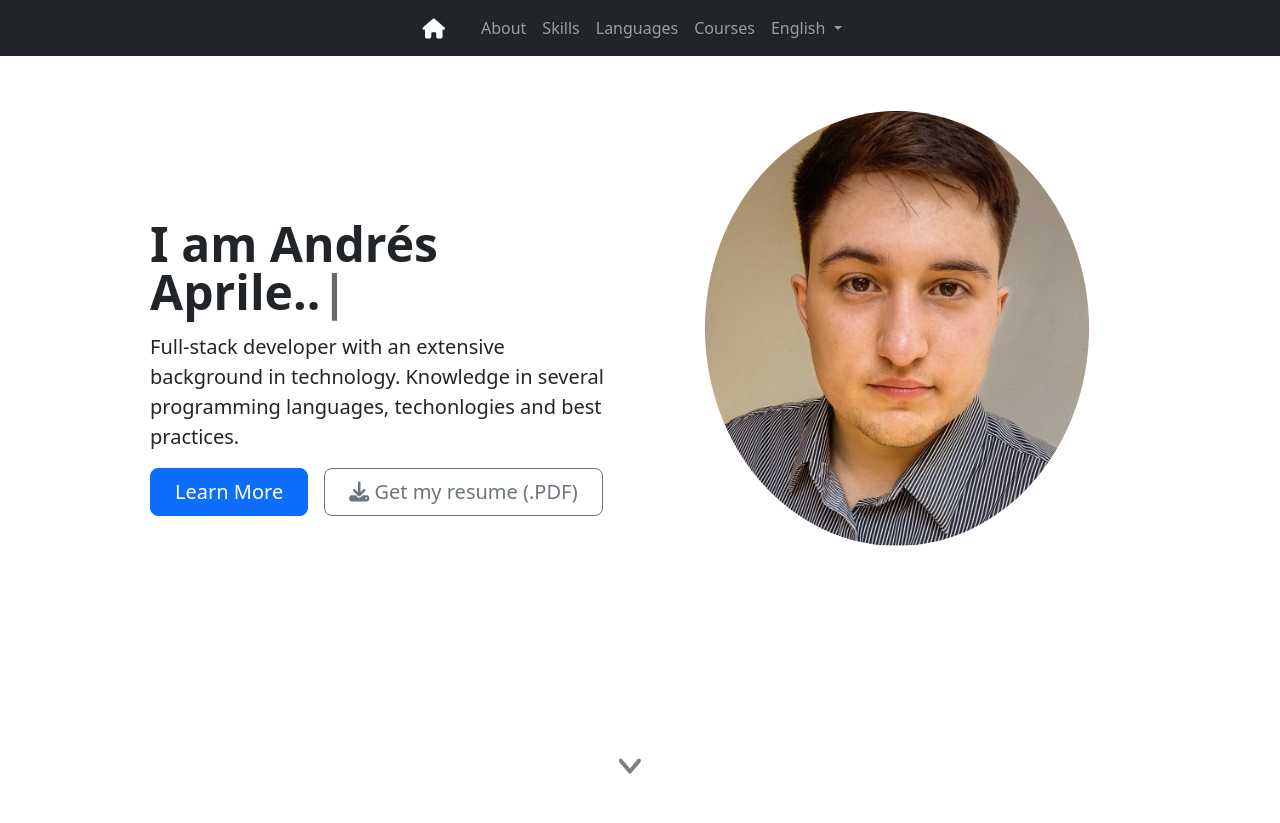
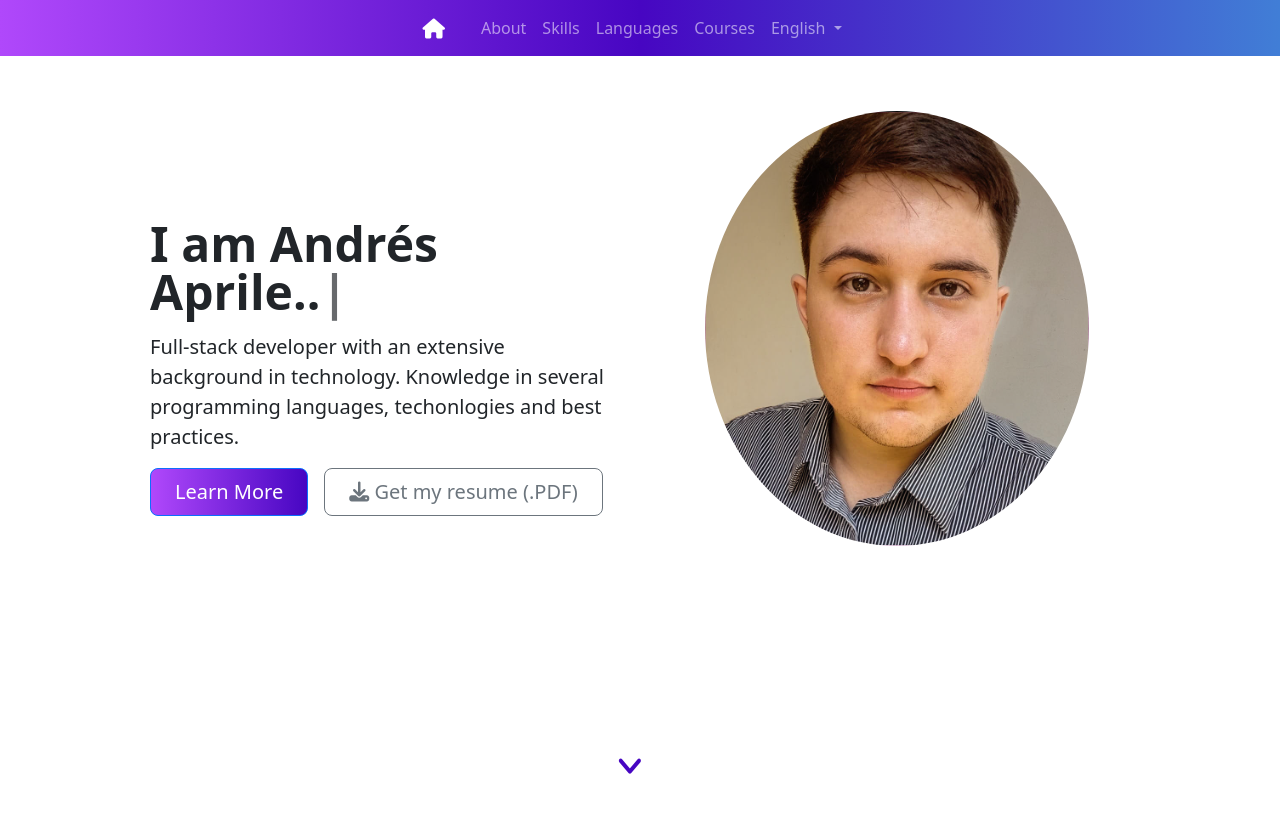
Before and after one commit to andresaprile/andresaprile.github.io, a website built with Parcel: page index.html in a window 1280 px wide. Shown: the top 823 px of the page. Built offline with nearby package versions, Linux system fonts and the light colour scheme.

Commit message:
minor color changes

```diff
--- a/css/main.css
+++ b/css/main.css
@@ -51,16 +51,16 @@ html {
   cursor: pointer;
 }
 
-/*nav {
-  background-color: #fff;
-  border-bottom: 1px solid #e7e7e7;
-  box-shadow: 0 1px 0 #fff;
-  height: 50px;
-  position: fixed;
-  top: 0;
-  width: 100%;
-  z-index: 100;
-}*/
+.navbar {
+  background: rgb(176,72,251);
+  background: linear-gradient(90deg, rgba(176,72,251,1) 0%, rgba(71,6,194,1) 50%, rgba(65,126,214,1) 100%);
+}
+
+.btn-primary {
+  background: rgb(176,72,251);
+background: linear-gradient(90deg, rgba(176,72,251,1) 0%, rgba(71,6,194,1) 100%, rgba(65,126,214,1) 100%);
+  border-color: #b048fb;
+}
 
 /*
  * Remove text-shadow in selection highlight:
--- a/index.html
+++ b/index.html
@@ -17,11 +17,12 @@
   <link rel="apple-touch-icon" href="icon.png">
   <!-- Place favicon.ico in the root directory -->
 
-  <link rel="stylesheet" href="css/main.css">
+
   <link rel="stylesheet" href="css/normalize.css">
   <link rel="stylesheet" href="css/bootstrap.min.css">
   <link rel="stylesheet" href="css/bootstrap-utilities.css">
   <link rel="stylesheet" href="https://unpkg.com/aos@next/dist/aos.css">
+  <link rel="stylesheet" type="text/css" href="css/main.css">
 
 
 
@@ -98,7 +99,7 @@
           <button type="button" class="btn btn-outline-secondary btn-lg px-4"><i class="fa-solid fa-download"></i> Get my resume (.PDF)</button>
         </div>
       </div>
-      <a href="#aboutMe" style="text-decoration: none; color: rgba(0, 0, 0, 0.5);"><i class="fa-solid fa-angle-down fa-2xl fa-bounce" id="downArrow"></i></a>
+      <a href="#aboutMe" style="text-decoration: none; color: #4706c2;"><i class="fa-solid fa-angle-down fa-2xl fa-bounce" id="downArrow"></i></a>
     </div>
   </div>
 
```
